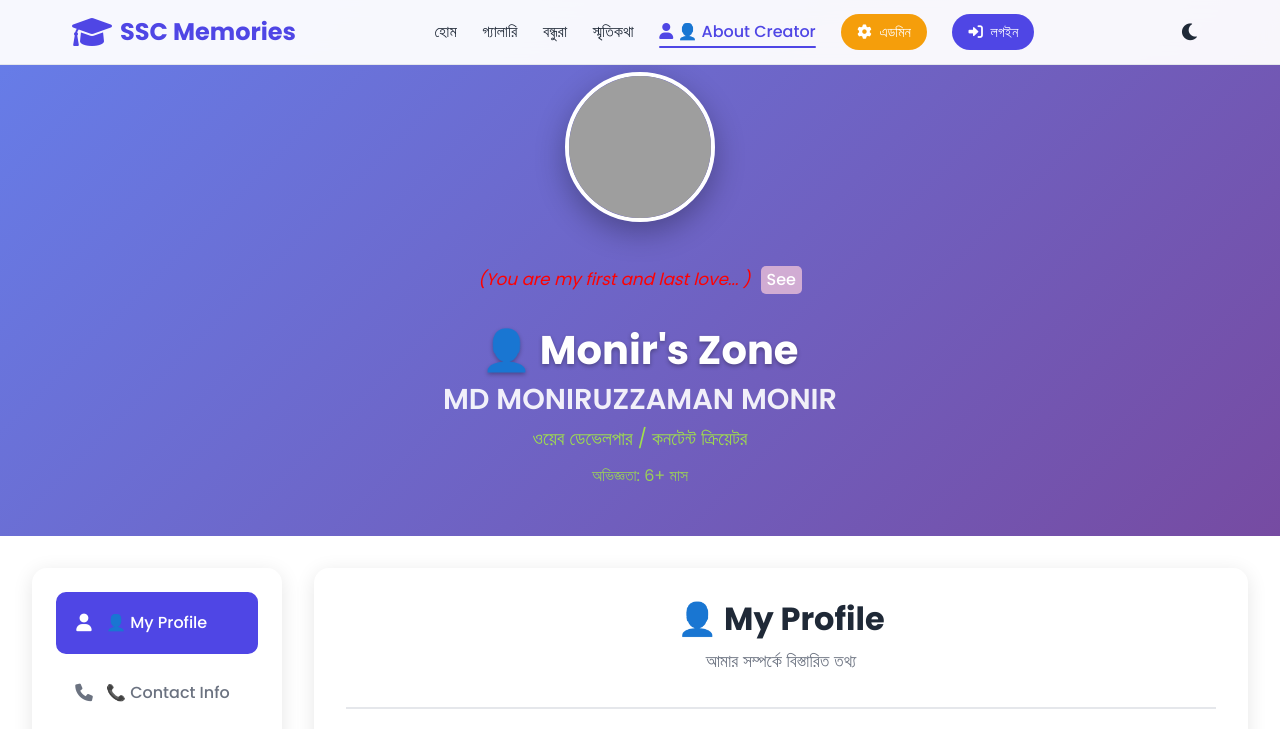
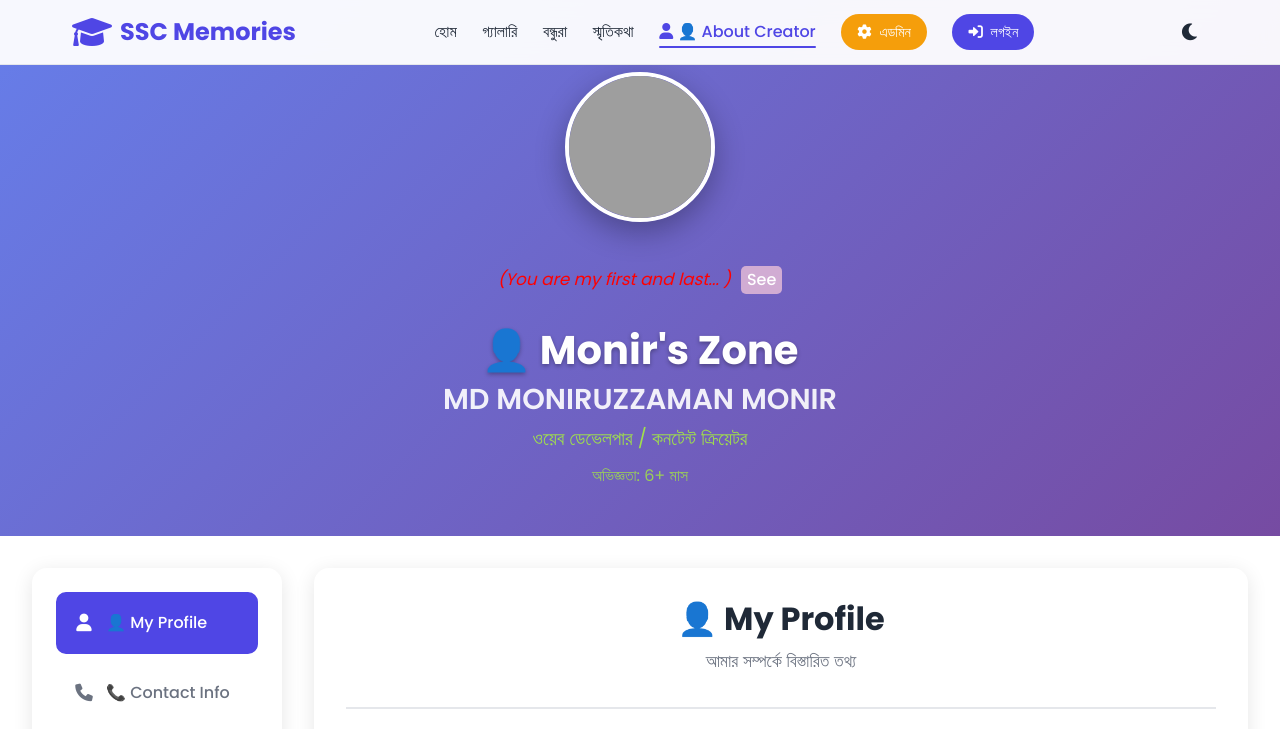
Before and after one commit to monir245530/ssc_memories.github.io, a plain HTML site: page pages/about-creator.html in a window 1280 px wide. Shown: the top 729 px of the page. Drawn offline with Linux system fonts and the light colour scheme; grey boxes are pictures that could not be loaded.

Commit message:
Update about-creator.html

```diff
--- a/pages/about-creator.html
+++ b/pages/about-creator.html
@@ -97,7 +97,7 @@
                         <img src="../images/creator_img/monir.jpg" alt="Monir Hossain" oncontextmenu="return false;" ondragstart="return false;">
                     </div>
                     <div style="margin-top: 12px; display: flex; align-items: center; gap: 10px; justify-content: center;">
-                        <span style="font-style: italic; color: #ff0000; font-size: 1.05em;">(You are my first and last love... )</span>
+                        <span style="font-style: italic; color: #ff0000; font-size: 1.05em;">(You are my first and last... )</span>
                         <a href="#" class="see-it-btn" style="background: #d1acd3; color: #fff; border: none; border-radius: 5px; padding: 1px 6px; font-weight: 500; text-decoration: none; font-size: 1em; transition: background 0.2s; cursor: pointer;" target="_blank">See</a>
                     </div>
                     <div class="profile-info">
```
